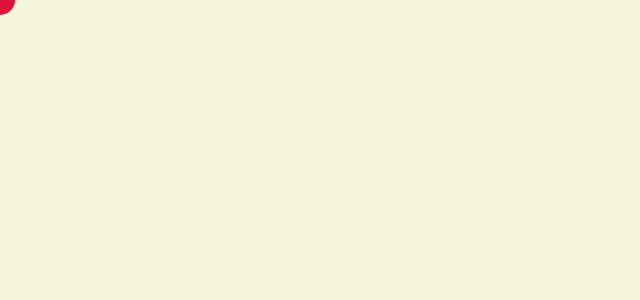
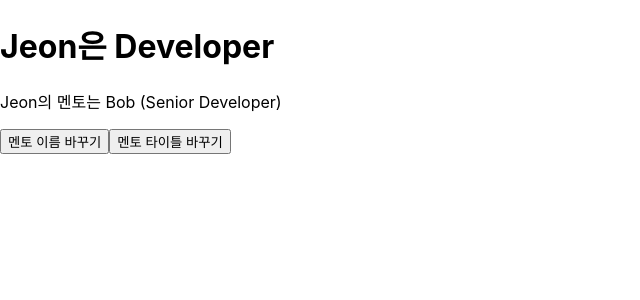
Before and after one commit to Jyoung706/react_pg, a React (Create React App) app: page / in a window 1280 px wide. Shown: the top 300 px of the page, without its empty margins (0-640 px from the left). Built offline with nearby package versions, Linux system fonts and the light colour scheme.

Commit message:
Mentor change

```diff
--- /dev/null
+++ b/src/AppMentor.jsx
@@ -0,0 +1,44 @@
+import React, { useState } from "react";
+
+export default function AppMentor() {
+  const [person, setPerson] = useState({
+    name: "Jeon",
+    title: "Developer",
+    mentor: {
+      name: "Bob",
+      title: "Senior Developer",
+    },
+  });
+  return (
+    <div>
+      <h1>
+        {person.name}은 {person.title}
+      </h1>
+      <p>
+        {person.name}의 멘토는 {person.mentor.name} ({person.mentor.title})
+      </p>
+      <button
+        onClick={() => {
+          const name = prompt("멘토 이름은 무엇입니까?");
+          setPerson((prev) => ({
+            ...prev,
+            mentor: { ...prev.mentor, name },
+          }));
+        }}
+      >
+        멘토 이름 바꾸기
+      </button>
+      <button
+        onClick={() => {
+          const title = prompt("멘토의 직업은 무엇입니까?");
+          setPerson((prev) => ({
+            ...prev,
+            mentor: { ...prev.mentor, title },
+          }));
+        }}
+      >
+        멘토 타이틀 바꾸기
+      </button>
+    </div>
+  );
+}
--- a/src/AppXY.jsx
+++ b/src/AppXY.jsx
@@ -8,10 +8,14 @@ export default function AppXY() {
     <div
       className='container'
       onMouseMove={(e) => {
-        console.log(e.clientX);
+        //setMouseXY({ x: e.clientX, y: e.clientY });
+        setMouseXY((prev) => ({ ...prev, x: e.clientX }));
       }}
     >
-      <div className='pointer'></div>
+      <div
+        className='pointer'
+        style={{ transform: `translate(${mouseXY.x}px, ${mouseXY.y}px)` }}
+      ></div>
     </div>
   );
 }
--- a/src/index.js
+++ b/src/index.js
@@ -1,14 +1,14 @@
 import React from "react";
 import ReactDOM from "react-dom/client";
 import "./index.css";
-import AppXY from "./AppXY";
 import reportWebVitals from "./reportWebVitals";
+import AppMentor from "./AppMentor";
 
 const root = ReactDOM.createRoot(document.getElementById("root"));
 root.render(
-  <>
-    <AppXY />
-  </>
+  <React.StrictMode>
+    <AppMentor />
+  </React.StrictMode>
 );
 
 // If you want to start measuring performance in your app, pass a function
```
